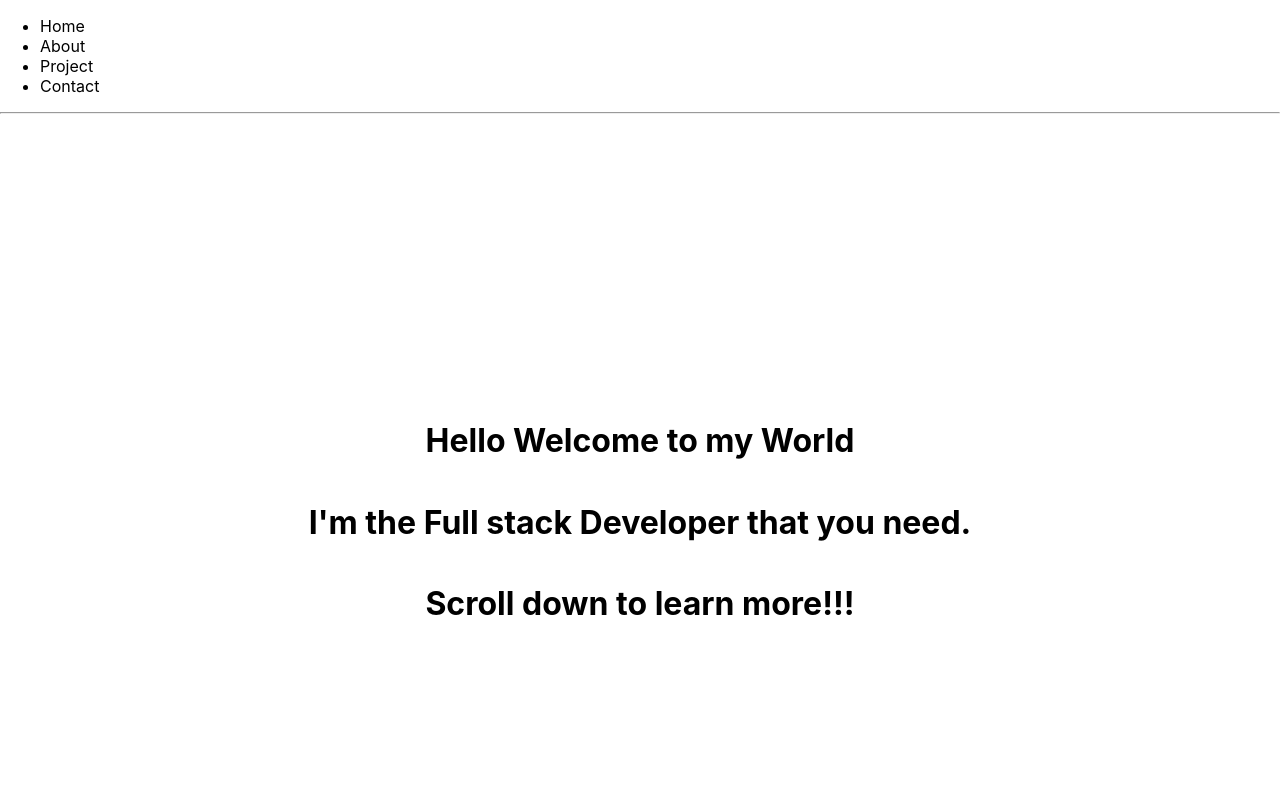
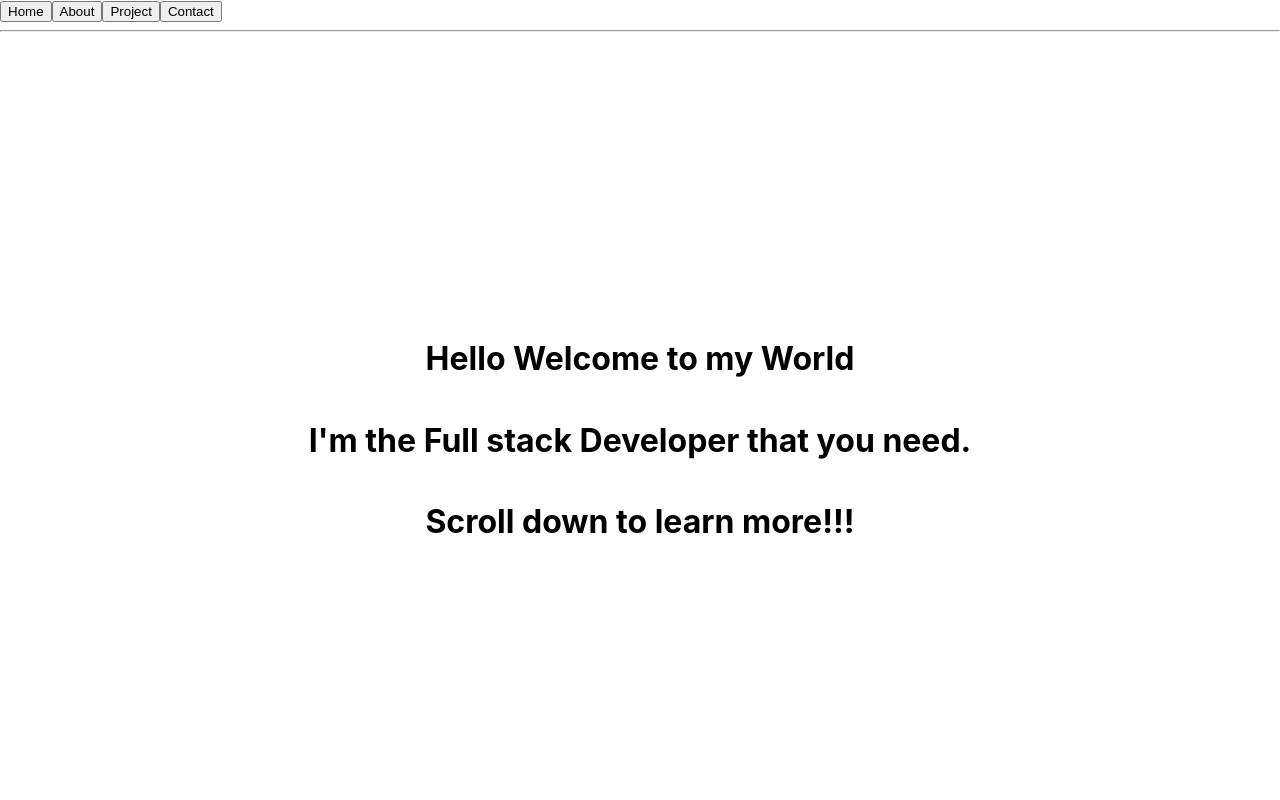
Before and after one commit to ASOUDRY/Website, a React (Create React App) app: page / in a window 1280 px wide. Shown: the top 800 px of the page. Built offline with nearby package versions, Linux system fonts and the light colour scheme.

Commit message:
removed ScrollLink and made the nav bar logic its own component which is imported now.

```diff
--- a/src/App.js
+++ b/src/App.js
@@ -1,56 +1,18 @@
 import React from 'react';
-import { Link as ScrollLink, animateScroll as scroll } from 'react-scroll';
 import Home from './components/Home';
 import About from './components/About';
 import Projects from './components/Projects';
 import Contact from './components/Contact';
 import './App.css';
+import Navigation from './components/Navigation';
 
 const App = () => {
-  const handleScrollTo = (target) => {
-    scroll.scrollTo(target, {
-      duration: 800,
-      delay: 0,
-      smooth: "easeInOutQuart",
-    });
-  };
-
   return (
     <div>
-      <div className="sticky-navbar">
-        <nav >
-          <ul>
-              <li>
-                <ScrollLink to="home" smooth={true} offset={-95} duration={800}>
-                  Home
-                </ScrollLink>
-              </li>
-              <li>
-                <ScrollLink to="about" smooth={true} offset={-95} duration={800}>
-                  About
-                </ScrollLink>
-              </li>
-              <li>
-                <ScrollLink to="project" smooth={true} offset={-95} duration={800} >
-                  Project
-                </ScrollLink>
-              </li>
-              <li>
-                <ScrollLink to="contact" smooth={true} offset={-200} duration={800} >
-                  Contact
-                </ScrollLink>
-              </li>
-          </ul>
-        </nav>
-        <hr />
-      </div>
-
+      <Navigation />
       <Home />
-
       <About />
-
       <Projects />
-
       <Contact />
     </div>
   );
```
